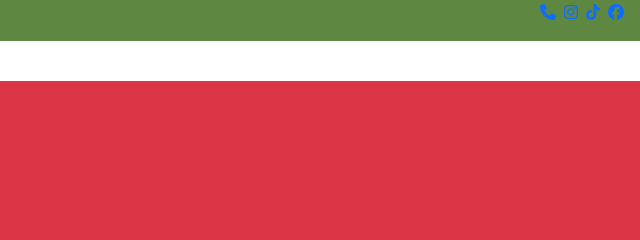
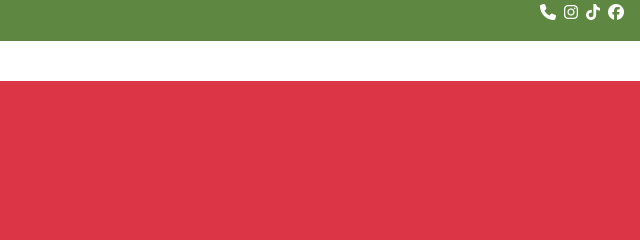
Before and after one commit to cameronjamesw/green-shovel, a plain HTML site: page index.html in a window 1280 px wide. Shown: the top 240 px of the page, 640-1280 px from the left. Drawn offline with nearby package versions, Linux system fonts and the light colour scheme; files that its build step writes are made by us from their sources.

Commit message:
add link class to anchor elements, add link class to stlyes.css

```diff
--- a/assets/css/styles.css
+++ b/assets/css/styles.css
@@ -29,11 +29,13 @@ main {
     list-style-type: none;
 }
 
-#icons-list > li {
+/* These styles refers to the anchor tags in the navbar */
+.link {
+    color: #fff;
     transition: color 0.3s ease-in-out;
 }
 
-#icons-list > li:hover {
+.link:hover {
+    color: #3d3d3d;
     cursor: pointer;
-    color: #3d3d3d;
 }
--- a/index.html
+++ b/index.html
@@ -37,26 +37,26 @@
                 <ul class="d-flex" id="icons-list">
                     <li>
                         <!-- Telephone Icon -->
-                        <a href="tel: 0779913187" rel="noopener">
+                        <a href="tel: 0779913187" rel="noopener" class="link">
                             <i class="fa-solid fa-phone p-1"></i>
                         </a>
                     </li>
                     <li>
                         <!-- Instagram Icon -->
-                        <a href="https://www.instagram.com/green_shovel/" target="_blank" rel="noopener">
+                        <a href="https://www.instagram.com/green_shovel/" target="_blank" rel="noopener" class="link">
                             <i class="fa-brands fa-instagram p-1"></i>
                         </a>
                     </li>
                     <li>
                         <!-- TikTok Icon -->
-                        <a href="https://www.tiktok.com/@greenshovel_" target="_blank" rel="noopener">
+                        <a href="https://www.tiktok.com/@greenshovel_" target="_blank" rel="noopener" class="link">
                             <i class="fa-brands fa-tiktok p-1"></i>
                         </a>
                     </li>
                     <li>
                         <!-- Facebook Icon -->
                         <a href="https://www.facebook.com/people/Green-Shovel-Landscape-Gardening/61552749675329/"
-                            target="_blank" rel="noopener">
+                            target="_blank" rel="noopener" class="link">
                             <i class="fa-brands fa-facebook p-1"></i>
                         </a>
                     </li>
```
